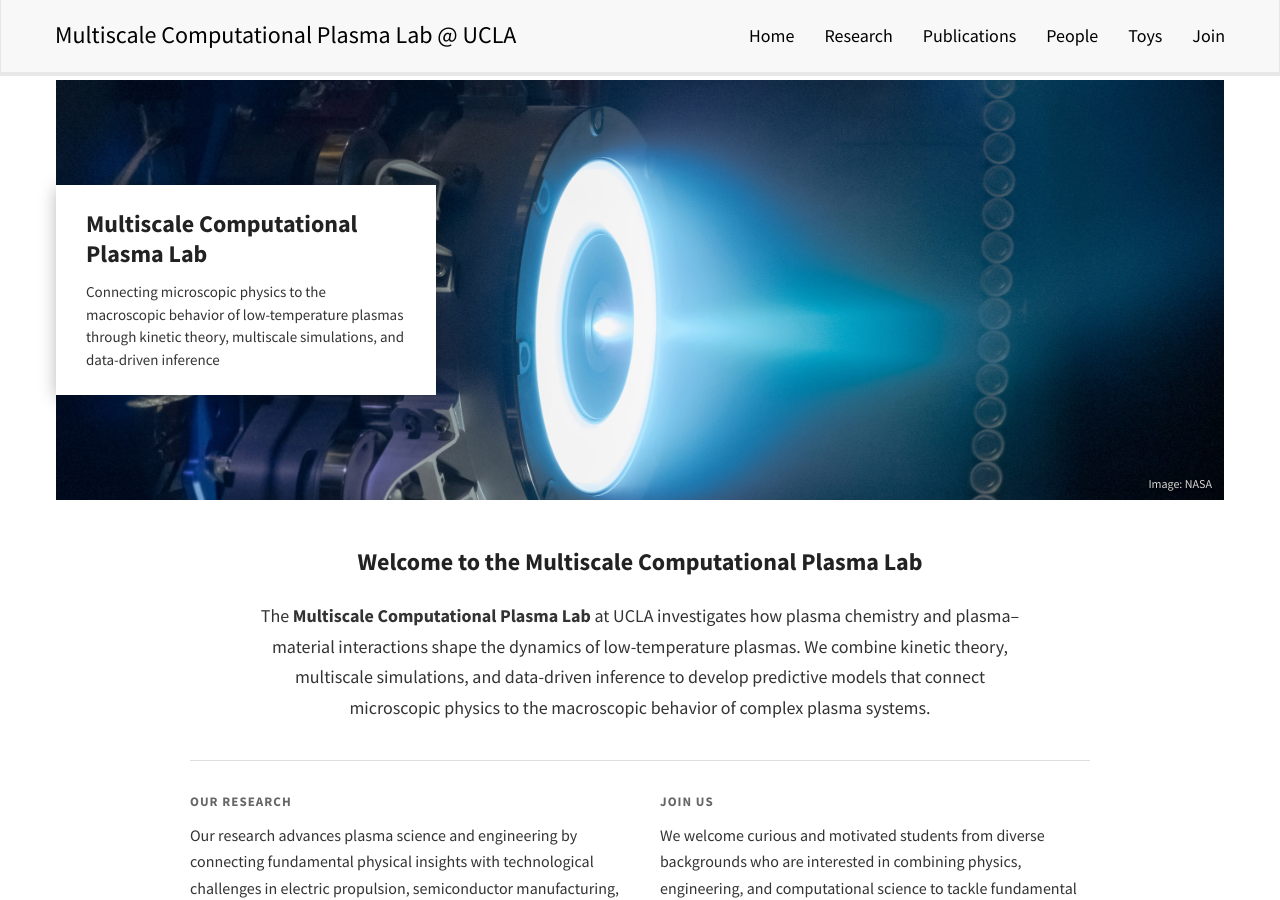
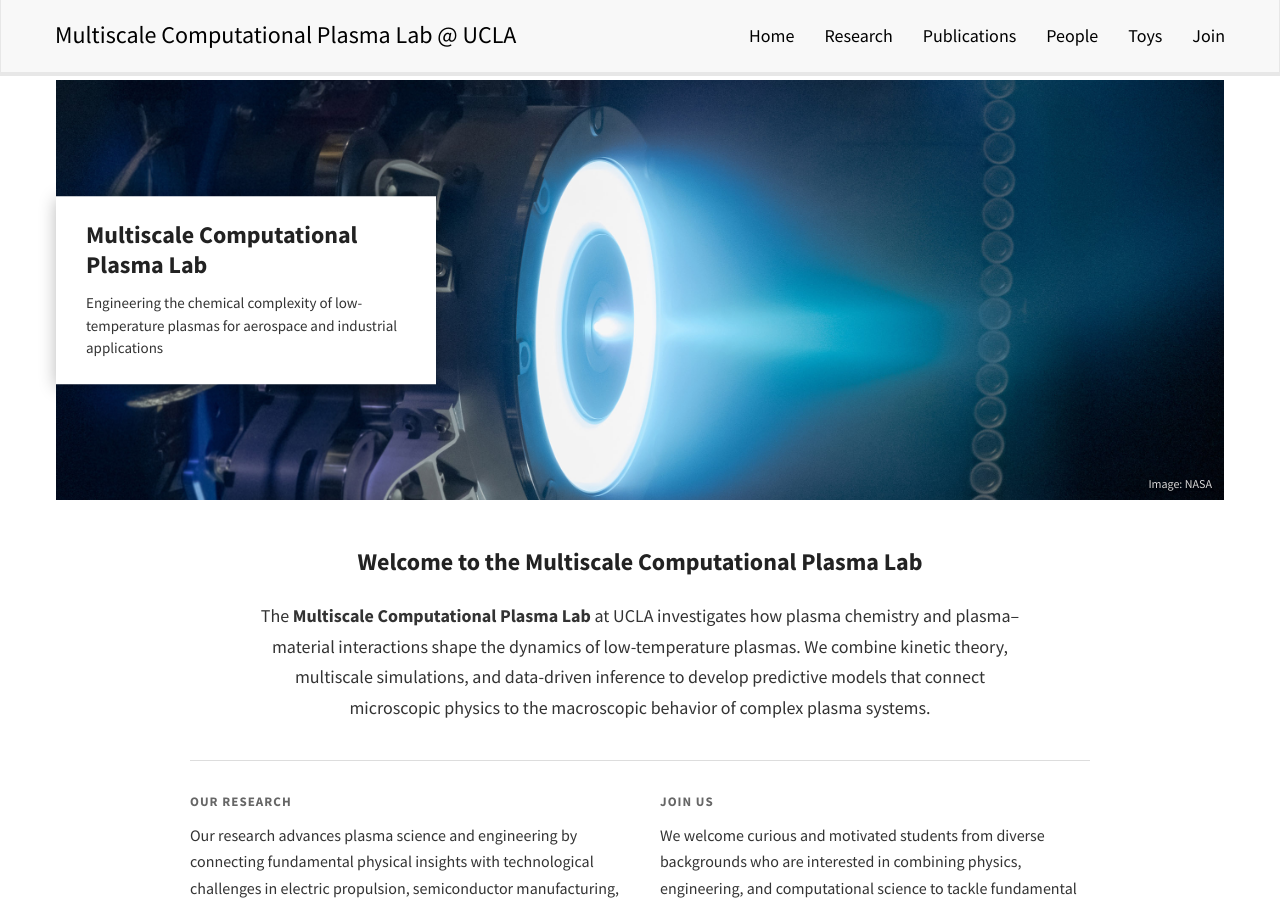
Before and after one commit to vialetto/vialettolab, a Jekyll site: the page built from _pages/home.md, in a window 1280 px wide and 900 px high. Built offline with Jekyll 4.4.1, drawn with Linux system fonts in a browser that asks for light colours; nearby versions of some CDN libraries; a style sheet for code colours, icons or effects is not loaded.

Commit message:
Home: update hero tagline

```diff
--- a/_pages/home.md
+++ b/_pages/home.md
@@ -37,7 +37,7 @@ permalink: /
 
 <p class="home-hero-title">Multiscale Computational Plasma Lab</p>
 
-<p>Connecting microscopic physics to the macroscopic behavior of low-temperature plasmas through kinetic theory, multiscale simulations, and data-driven inference</p>
+<p>Engineering the chemical complexity of low-temperature plasmas for aerospace and industrial applications</p>
 
 </div>
 
```
